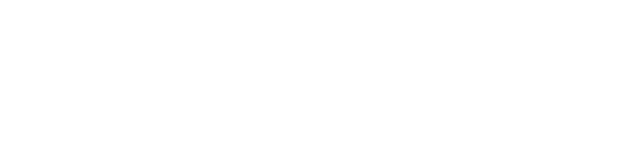
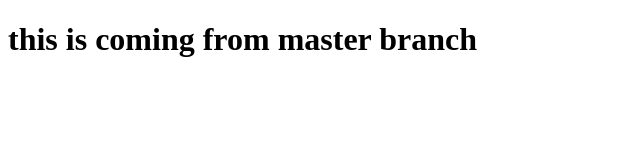
Before and after one commit to TheFriendlyGhost/getweirdwithit, a plain HTML site: page index.html in a window 1280 px wide. Shown: the whole page, without its empty margins (0-640 px from the left). Drawn offline with Linux system fonts and the light colour scheme.

Commit message:
added header

```diff
--- a/index.html
+++ b/index.html
@@ -2,6 +2,8 @@
 <html>
 <head>
 	<title>Getting weird with it</title>
+
+	<h1>this is coming from master branch</h1>
 </head>
 <body>
 
```
